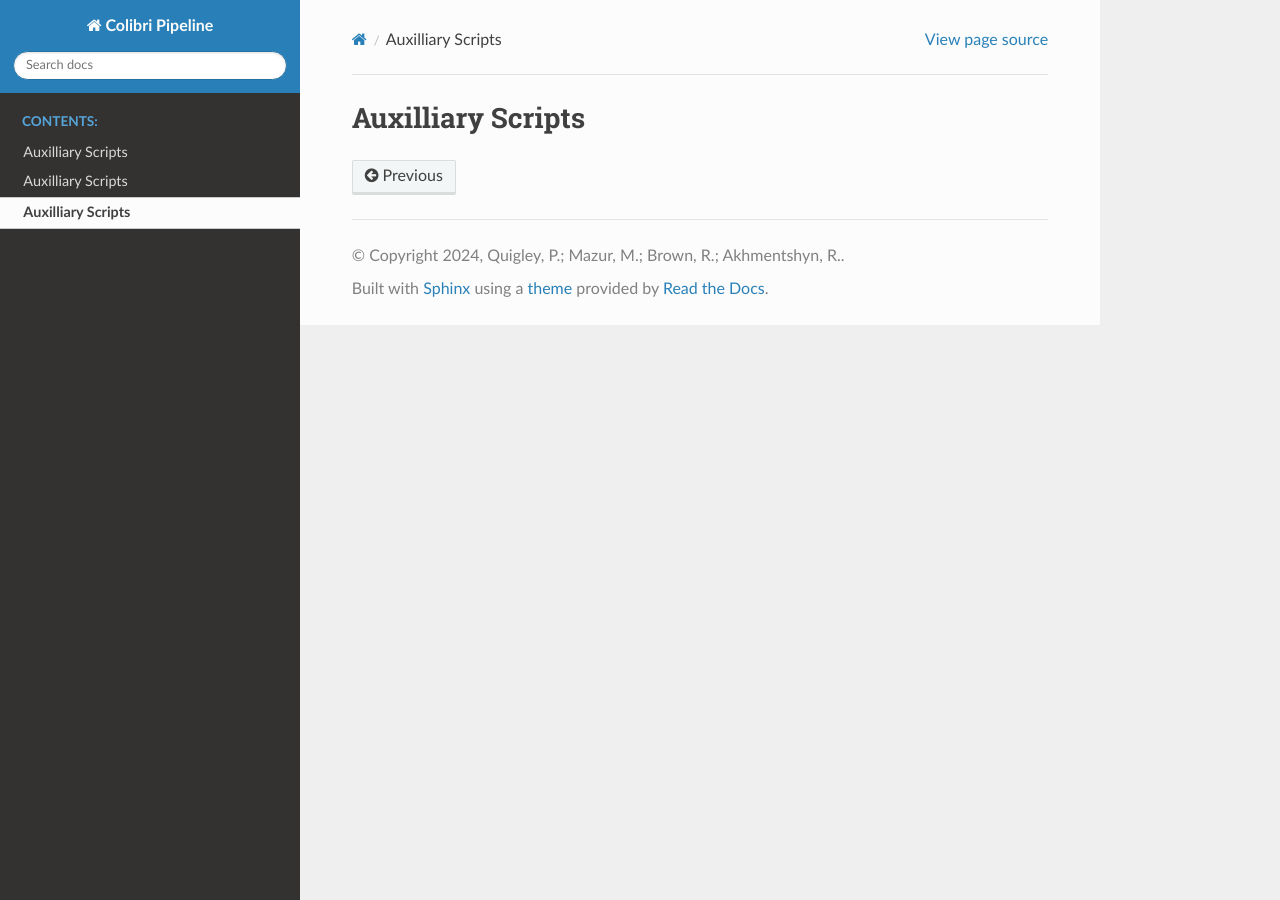
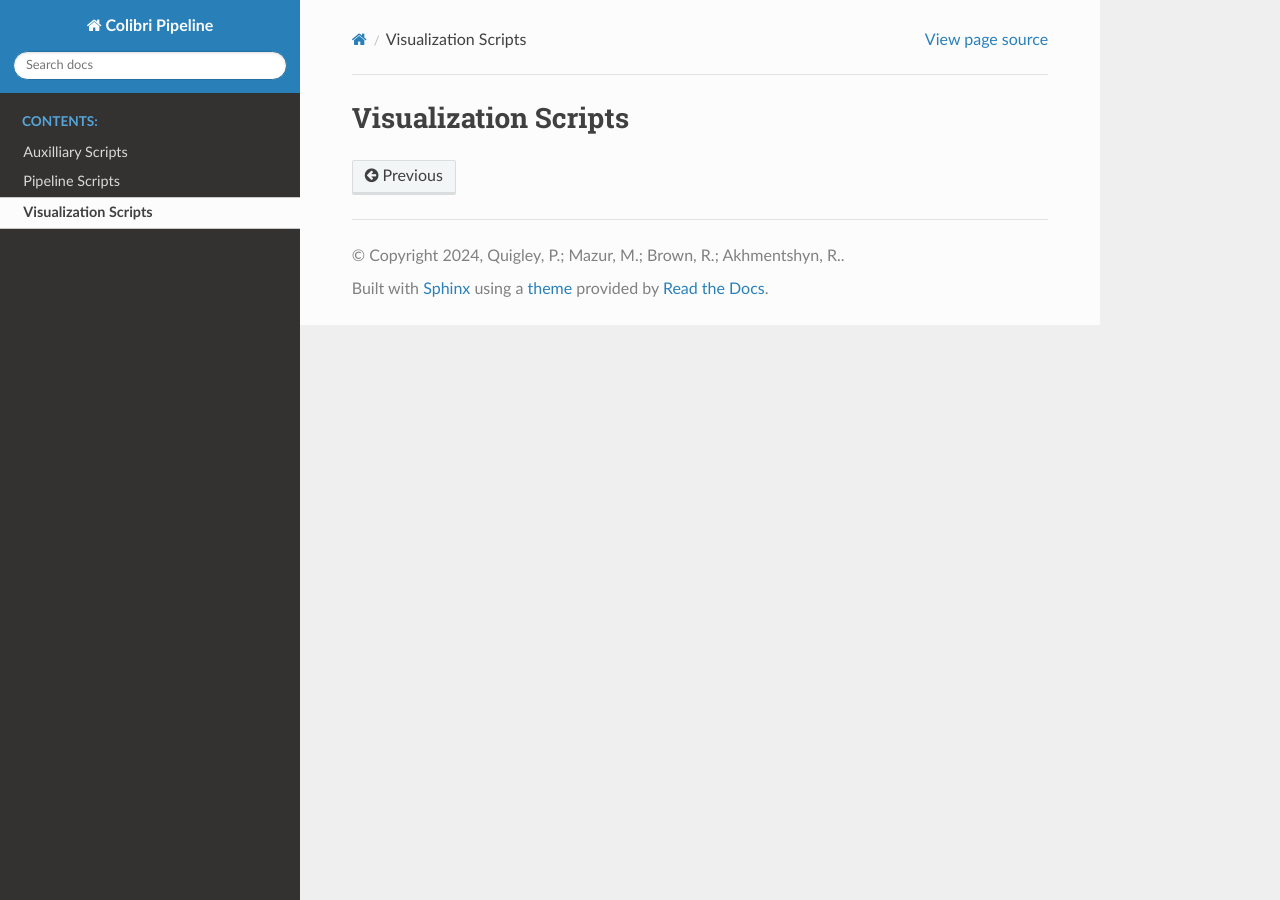
Before and after one commit to ColibriKBO/ColibriPipeline, a Sphinx documentation site: the page built from docs/source/visualization.rst, in a window 1280 px wide. Built offline with Sphinx 7.4.7 and the Read the Docs theme 2.0.0, drawn with Linux system fonts in a browser that asks for light colours; pages that are not in the unit, such as notebooks, are missing from menus.

Commit message:
Modified scripts to push script zero-indent info into main functions

```diff
--- a/docs/source/pipeline.rst
+++ b/docs/source/pipeline.rst
@@ -2,9 +2,9 @@
    which are used directly in the data reduction pipeline and are called
    by the main pipeline script.
 
-.. _auxilliary:
+.. _pipeline:
 
-Auxilliary Scripts
+Pipeline Scripts
 =====================
 
 .. toctree::
--- a/docs/source/visualization.rst
+++ b/docs/source/visualization.rst
@@ -2,10 +2,10 @@
    which are used to create visualizations of the raw data, pipeline outputs,
    or any other Colibri project product.
 
-.. _auxilliary:
+.. _visualization:
 
-Auxilliary Scripts
-=====================
+Visualization Scripts
+======================
 
 .. toctree::
     :maxdepth: 1
```
